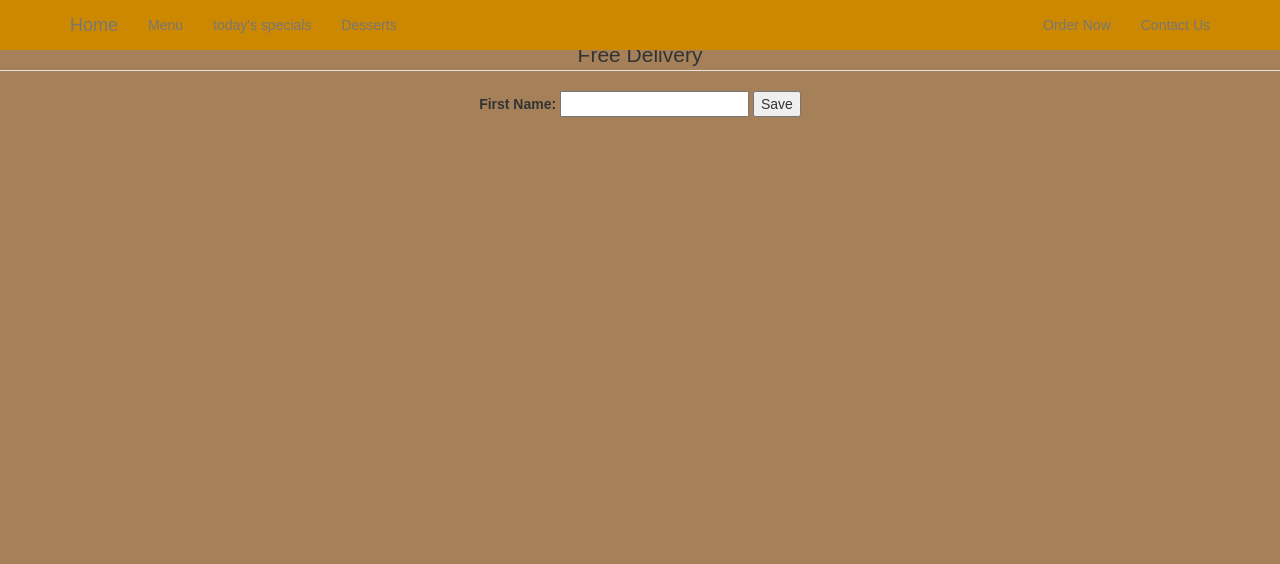
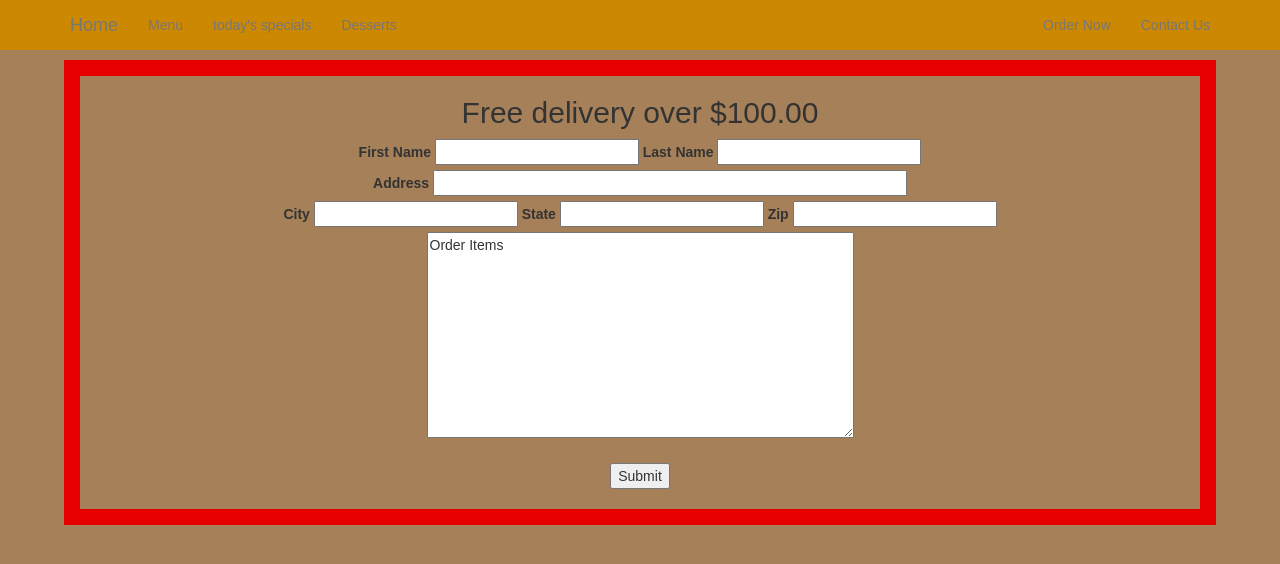
Before and after one commit to rafaelg33/classHomework, a PHP site: page /order.html in a window 1280 px wide. Shown: the top 564 px of the page. Run offline with PHP 8.4, Linux system fonts and the light colour scheme.

Commit message:
updated homework 51

```diff
--- a/HW_51/order.html
+++ b/HW_51/order.html
@@ -14,7 +14,7 @@
 <body >
 <nav  class="navbar navbar-default navbar-fixed-top">
 
-<div class="container">
+<div class="container ">
 
 <div class="navbar-header">
   <a href="index.html" class="navbar-brand">Home</a>
@@ -25,24 +25,37 @@
              <li><a href="dessert.html">Desserts</a></li>
         </ul>
 
+
         <ul  class="nav navbar-nav navbar-right ">
              <li><a href="order.html">Order Now</a></li>
              <li><a href="#">Contact Us</a></li>
         </ul>
         </div>
 </nav>
-<div class="content">
 
-	  <form action="" method="post">
-  <fieldset>
-    <legend>Free Delivery</legend>
-     <label for="GET-name">First Name:</label>
-  <input id="GET-name" type="text" name="name">
-  <input type="submit" value="Save">
 
-  </fieldset>
+
+<div class="content ">
+<div id="photo">
+	  <form action="order.php" method="post">
+    <fieldset>
+      <h2>Free delivery over $100.00</h2>
+
+
+   <label>First Name <input type="text" name="firstName" /></label>
+   <label>Last Name <input type="text" name="lastName" /></label></br>
+  <label>Address <input type="text" name="address" size="50px"/></label>
+   </br>
+   <label>City <input type="text" name="city" /></label>
+   <label>State <input type="text" name="state" /></label>
+   <label>Zip <input type="number" name="zip" /></label></br>
+
+ <textarea name="orderItem" rows="10" cols="50">Order Items</textarea></br>
+   <button type="submit">Submit</button>
+     </fieldset>
+
 </form>
-
+  </div>
 </div>
 
 
--- a/HW_51/restaurant.css
+++ b/HW_51/restaurant.css
@@ -73,7 +73,7 @@ hr {
 }
 
 #photo {
-    border: 20px solid #e60000;
+    border: 16px solid #e60000;
     width: 90%;
     padding: 0;
     margin-left: auto;
@@ -181,7 +181,16 @@ button {
 }
 }
 
+.orderform{
+    max-width: 1100px;
+    margin-top: 70px;
+    border: 4px solid #e60000;
+    margin:  70px auto;
+    overflow: hidden;
+    background-color: #ff8c1a;
 
+
+}
 
 
 
```
Also changed, not shown: HW_51/New Text Document.txt (added), HW_51/order.php (added).
